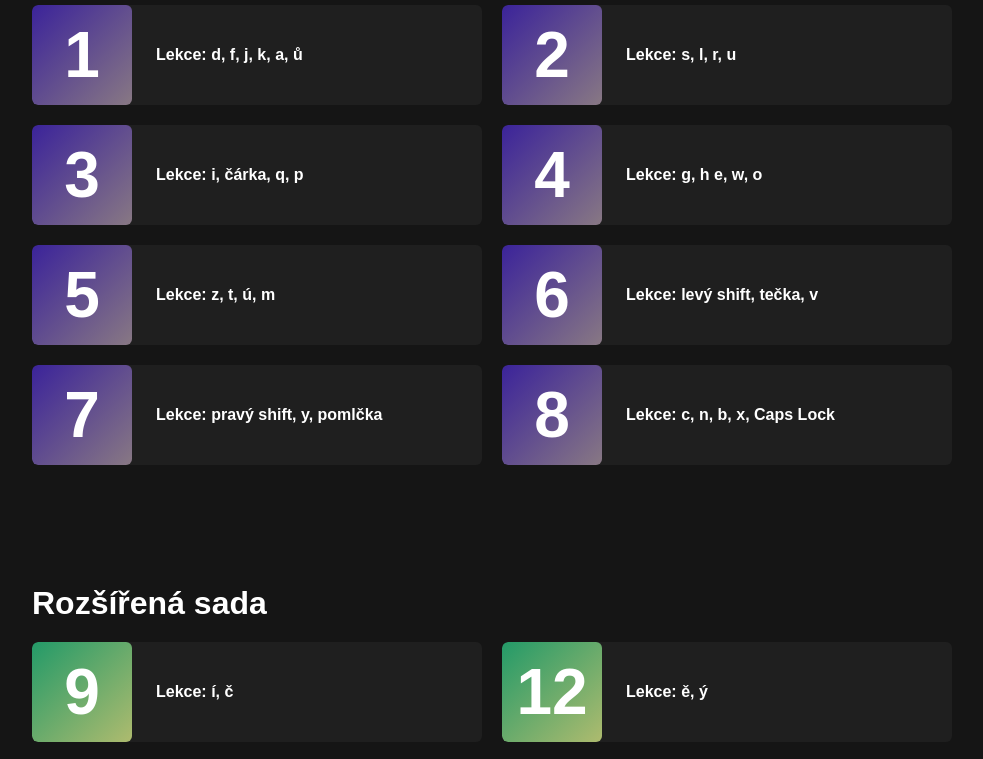
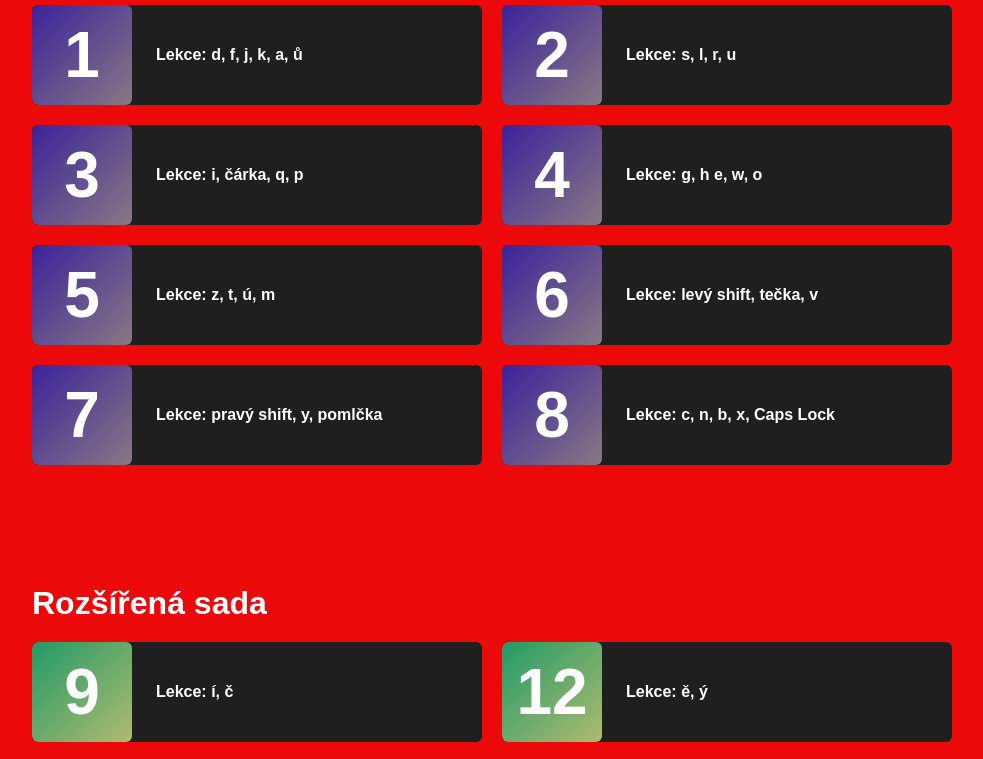
Before and after one commit to SomethingOfValueLessThanThat/Pismoletka, a plain HTML site: page vyber-lekce.html in a window 1280 px wide. Shown: the part 212-971 px from the top of the page, without its empty margins (148-1131 px from the left). Drawn offline with Linux system fonts and the light colour scheme; a web font is replaced by a local one.

Commit message:
Add files via upload

```diff
--- a/styles/global.css
+++ b/styles/global.css
@@ -14,7 +14,7 @@ body {
   align-items: center;
   justify-content: center;
   flex-direction: column;
-  background: #151515;
+  background: #eb0909;
 }
 
 div {
@@ -185,7 +185,6 @@ div {
 .a-lection:hover {
   transform: translateX(-6px);
   background: #303030;
-  cursor: pointer;
 }
 
 .a-lection p {
```
